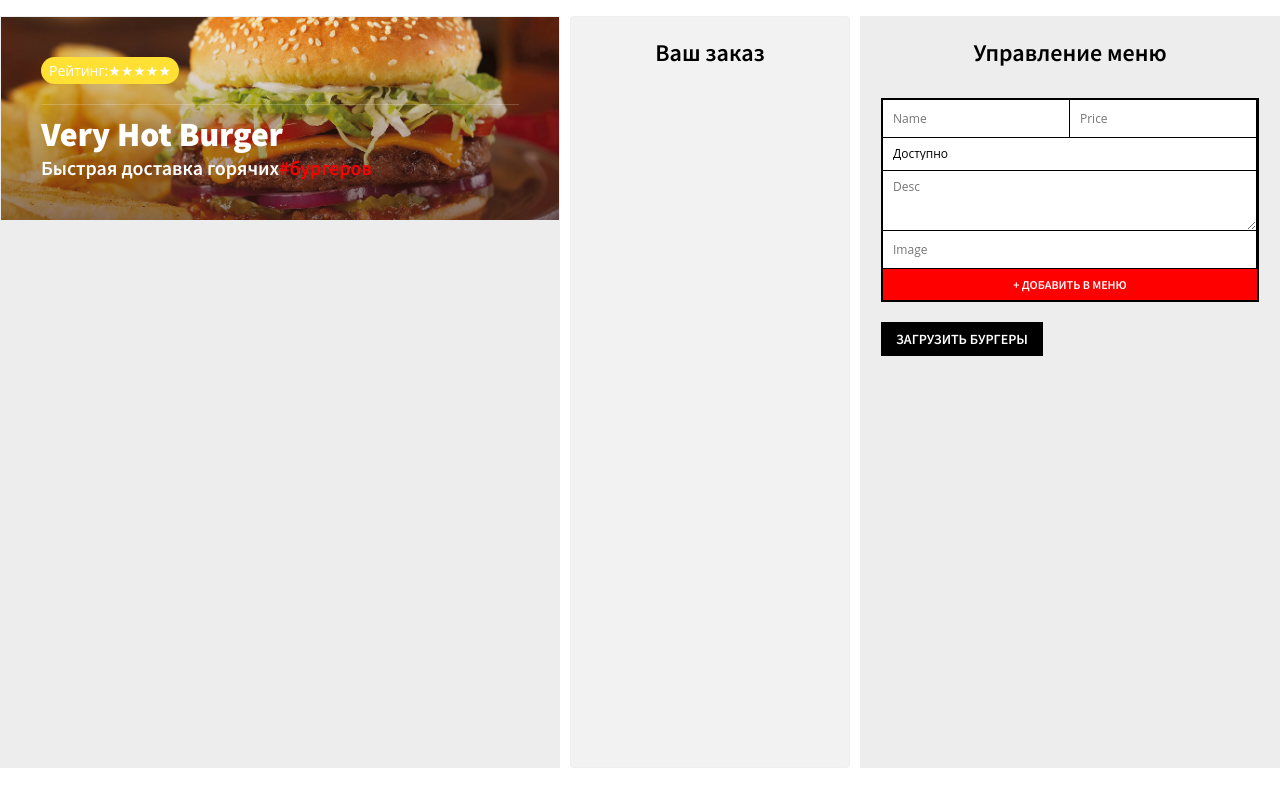
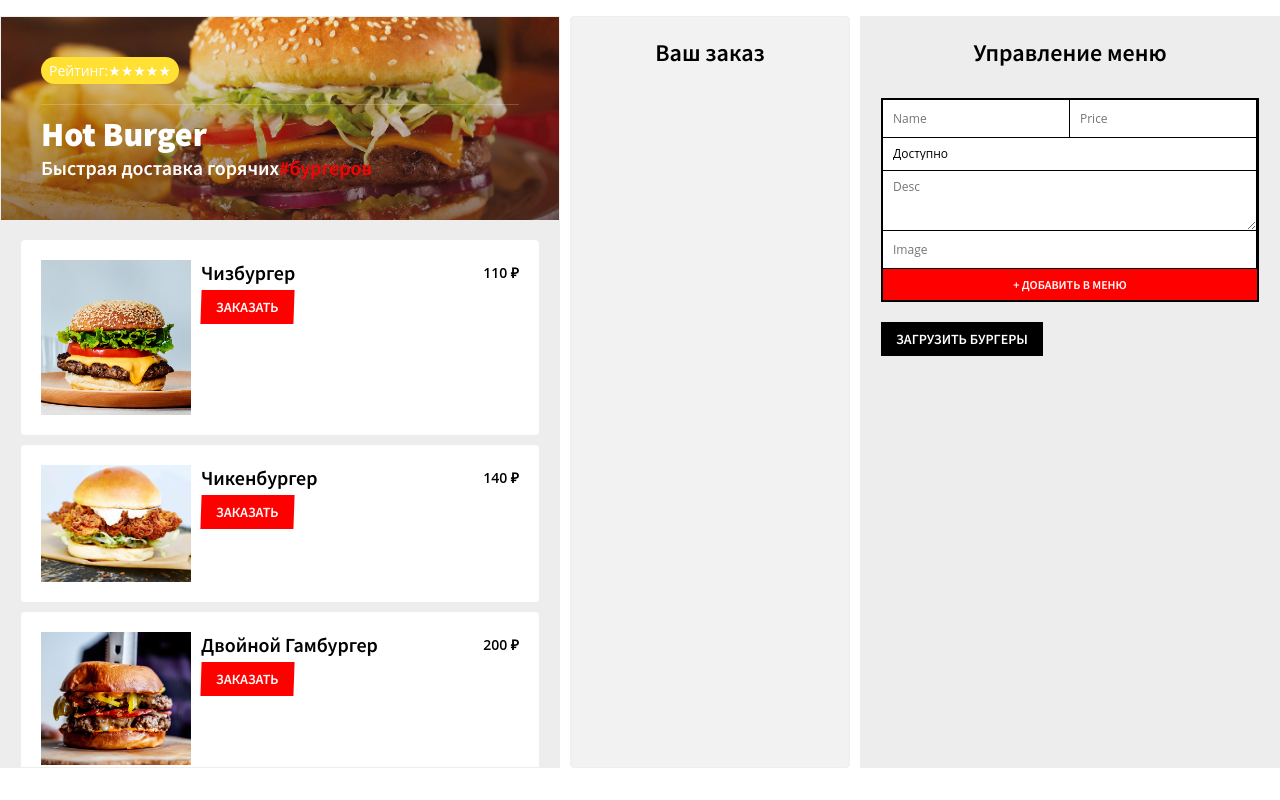
Before and after one commit to AlexE1987/react-burger, a React (Create React App) app: page /restaurant/1 in a window 1280 px wide. Both pictures are taken after a click on the button "ЗАГРУЗИТЬ БУРГЕРЫ". Built offline with nearby package versions, Linux system fonts and the light colour scheme.

Commit message:
feat: render burger-list

```diff
--- a/src/components/App.js
+++ b/src/components/App.js
@@ -3,6 +3,7 @@
 import Order from './Order';
 import MenuAdmin from './MenuAdmin';
 import sampleBurgers from '../sample-burgers';
+import Burger from './Burger';
 
 class App extends React.Component {
   state = {
@@ -18,14 +19,18 @@
 
   loadSampleBurgers = () => {
     this.setState({ burgers: sampleBurgers });
-    console.log('Load');
   };
 
   render() {
     return (
       <div className="burger-paradise">
         <div className="menu">
-          <Header title="Very Hot Burger" amount={10} hot={true} />
+          <Header title="Hot Burger" />
+          <ul className="burgers">
+            {Object.keys(this.state.burgers).map((key) => {
+              return <Burger key={key} index={key} details={this.state.burgers[key]} />;
+            })}
+          </ul>
         </div>
         <Order />
         <MenuAdmin addBurger={this.addBurger} loadSampleBurgers={this.loadSampleBurgers} />
--- /dev/null
+++ b/src/components/Burger.js
@@ -0,0 +1,25 @@
+import React from 'react';
+
+class Burger extends React.Component {
+  render() {
+    const { image, name, price, desc, status } = this.props.details;
+
+    return (
+      <li className="menu-burger">
+        <div className="image-container">
+          <img src={image} alt={name} />
+        </div>
+        <div className="burger-details">
+          <h3 className="burger-name">
+            {name}
+            <span className="price">{price} ₽</span>
+          </h3>
+          <p className="desc"></p>
+          <button className="buttonOrder">Заказать</button>
+        </div>
+      </li>
+    );
+  }
+}
+
+export default Burger;
```
